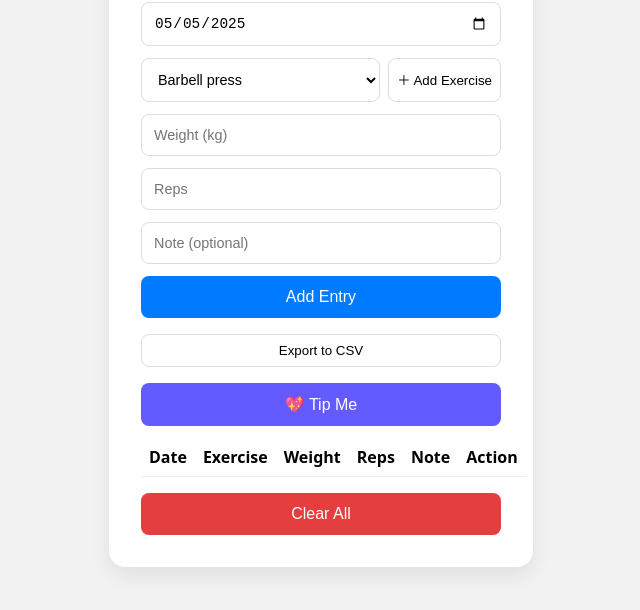
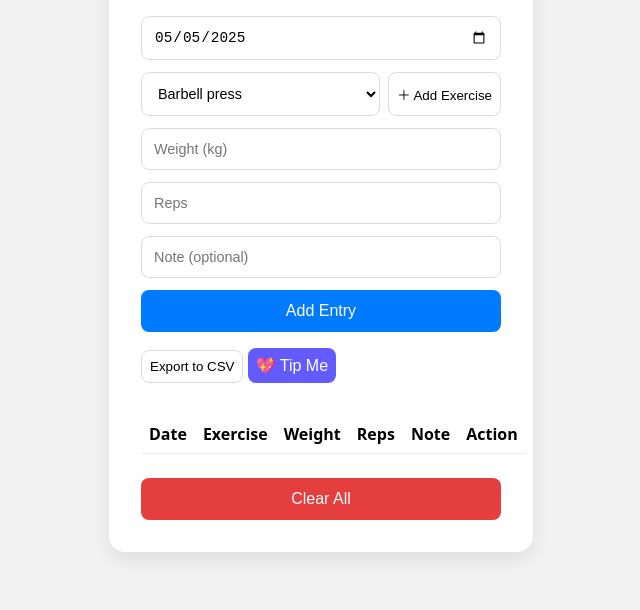
Before and after one commit to liantan625/Lifting-Log, a plain HTML site: page index.html in a window 1280 px wide. Shown: the part 164-774 px from the top of the page, without its empty margins (319-959 px from the left). Drawn offline with Linux system fonts and the light colour scheme.

Commit message:
Center and equalize Export CSV and Tip Me buttons

```diff
--- a/style.css
+++ b/style.css
@@ -1,18 +1,27 @@
+/* Base page styles */
 body {
   font-family: system-ui, sans-serif;
   background: #f2f2f2;
-  display: flex; align-items: center; justify-content: center;
-  min-height: 100vh; margin: 0;
+  display: flex;
+  align-items: center;
+  justify-content: center;
+  min-height: 100vh;
+  margin: 0;
 }
 
 .card {
-  background: #fff; padding: 2rem; border-radius: 1rem;
-  box-shadow: 0 8px 20px rgba(0,0,0,.08); width: 360px;
+  background: #fff;
+  padding: 2rem;
+  border-radius: 1rem;
+  box-shadow: 0 8px 20px rgba(0,0,0,.08);
+  width: 360px;
 }
 
-h1 { margin-top: 0; }
+h1 {
+  margin-top: 0;
+}
 
-/* Ensure all controls have white backgrounds */
+/* Ensure all form controls have white backgrounds */
 form input,
 form select,
 form button,
@@ -30,8 +39,10 @@ form {
   margin-bottom: 1rem;
 }
 
+/* Exercise + Add button on one row */
 .exercise-row {
-  display: flex; gap: .5rem;
+  display: flex;
+  gap: .5rem;
 }
 .exercise-row select {
   flex: 1;
@@ -47,6 +58,7 @@ form {
   background: #f0f0f0;
 }
 
+/* Text inputs and selects */
 form input,
 form select {
   padding: .75rem;
@@ -55,7 +67,7 @@ form select {
   border-radius: .5rem;
 }
 
-/* Main “Add Entry” */
+/* Main “Add Entry” button */
 #add-entry {
   border: none;
   padding: .75rem;
@@ -70,42 +82,61 @@ form select {
   background: #0056c7;
 }
 
-/* Export CSV */
+/* Export CSV button (auto-width) */
 #export-csv {
-  width: 100%; padding: .5rem; border: 1px solid #ddd;
-  border-radius: .5rem; cursor: pointer; margin-bottom: 1rem;
+  display: inline-block;
+  padding: .5rem;
+  border: 1px solid #ddd;
+  border-radius: .5rem;
+  cursor: pointer;
+  margin-bottom: 1rem;
 }
 #export-csv:hover {
   background: #f0f0f0;
 }
 
-/* Tip Me */
+/* Tip Me button – now auto-width to match Export CSV */
 .tip-btn {
-  width: 100%; padding: .75rem;
-  font-size: 1rem; color: #fff;
-  background: #635bff; border: none;
-  border-radius: .5rem; cursor: pointer;
-  transition: background .2s; margin-bottom: .75rem;
+  display: inline-block;    /* shrink to content + padding */
+  padding: .5rem;           /* same as Export CSV */
+  font-size: 1rem;
+  color: #fff;
+  background: #635bff;
+  border: none;
+  border-radius: .5rem;
+  cursor: pointer;
+  transition: background .2s;
+  margin: 0 auto 1rem;      /* center + bottom spacing */
+  text-align: center;
+  text-decoration: none;
 }
 .tip-btn:hover {
   background: #5246d8;
 }
 
-/* Table */
+/* Table styling and spacing */
 table {
-  width: 100%; border-collapse: collapse; margin-bottom: 1rem;
+  width: 100%;
+  border-collapse: collapse;
+  margin: 1rem 0 1.5rem;
 }
 th, td {
-  padding: .5rem; text-align: left;
+  padding: .5rem;
+  text-align: left;
   border-bottom: 1px solid #eee;
 }
 
-/* Clear All */
+/* Clear All button */
 #clear-all {
-  width: 100%; padding: .75rem;
-  font-size: 1rem; color: #fff; background: #e53e3e;
-  border: none; border-radius: .5rem;
-  cursor: pointer; transition: background .2s;
+  width: 100%;
+  padding: .75rem;
+  font-size: 1rem;
+  color: #fff;
+  background: #e53e3e;
+  border: none;
+  border-radius: .5rem;
+  cursor: pointer;
+  transition: background .2s;
 }
 #clear-all:hover {
   background: #9b2c2c;
```
